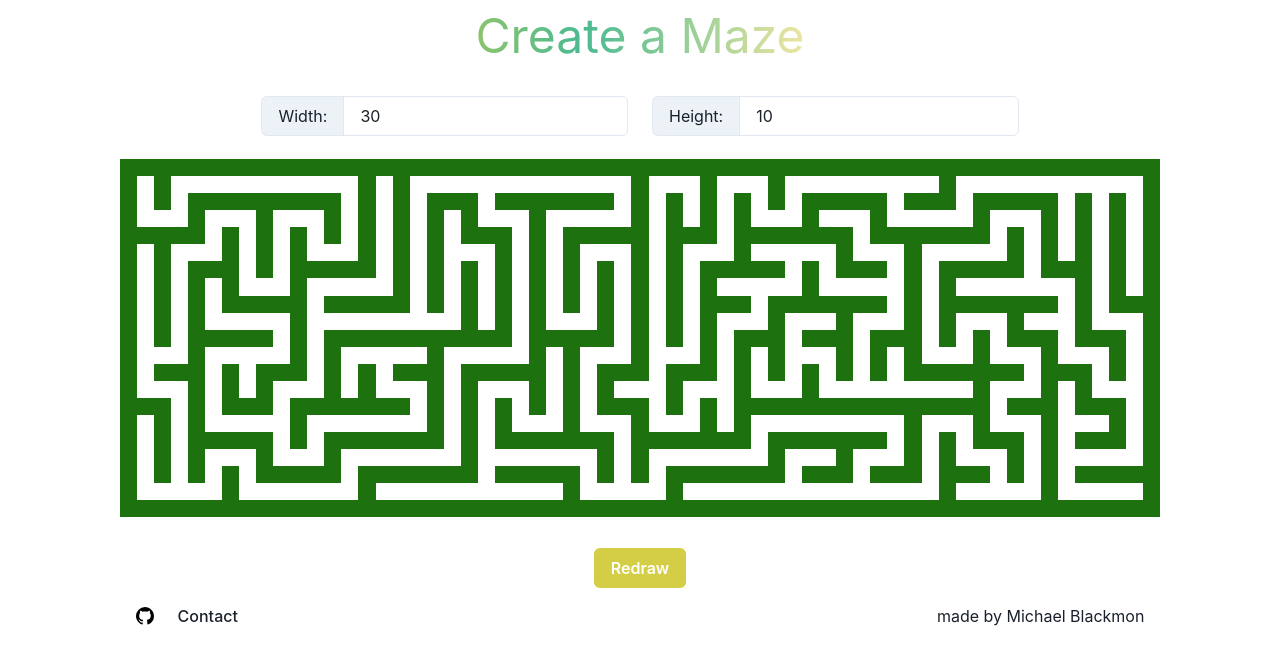
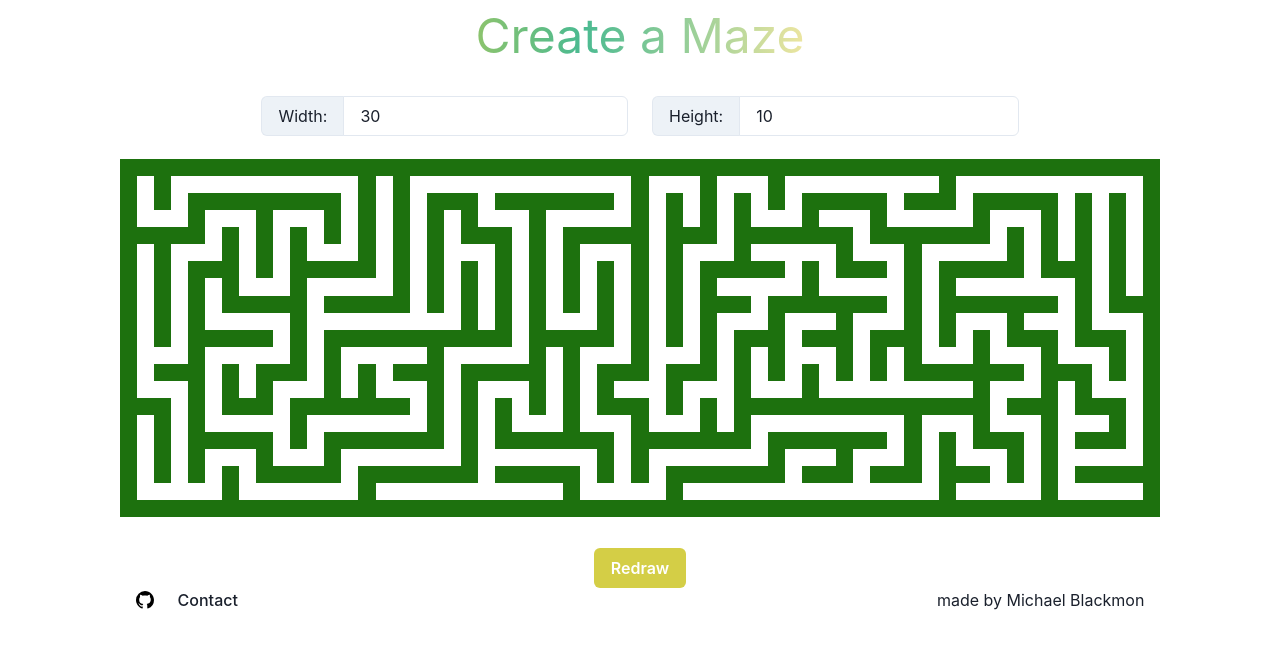
Before and after one commit to mister-r-a-y/Maze-Maker, a React (Vite) app: page / in a window 1280 px wide. Shown: the top 664 px of the page. Built offline with nearby package versions, Linux system fonts and the light colour scheme.

Commit message:
Change redraw button padding

```diff
--- a/src/Components/MazeConfig.tsx
+++ b/src/Components/MazeConfig.tsx
@@ -90,12 +90,14 @@ export default function MazeConfig() {
       <Box>
         <Container
           as={Stack}
-          py={4}
+          pt={4}
+          pb={0}
           px={8}
           direction='row'
           spacing={4}
           justify={{ base: 'center', md: 'center' }}
-          align={{ base: 'center', md: 'center' }}>
+          align={{ base: 'center', md: 'center' }}
+          >
           <Button
             bg={'yellow'}
             color={'white'}
@@ -108,7 +110,6 @@ export default function MazeConfig() {
           </Button>
         </Container>
       </Box>
-
       <Footer />
     </>
   )
```
